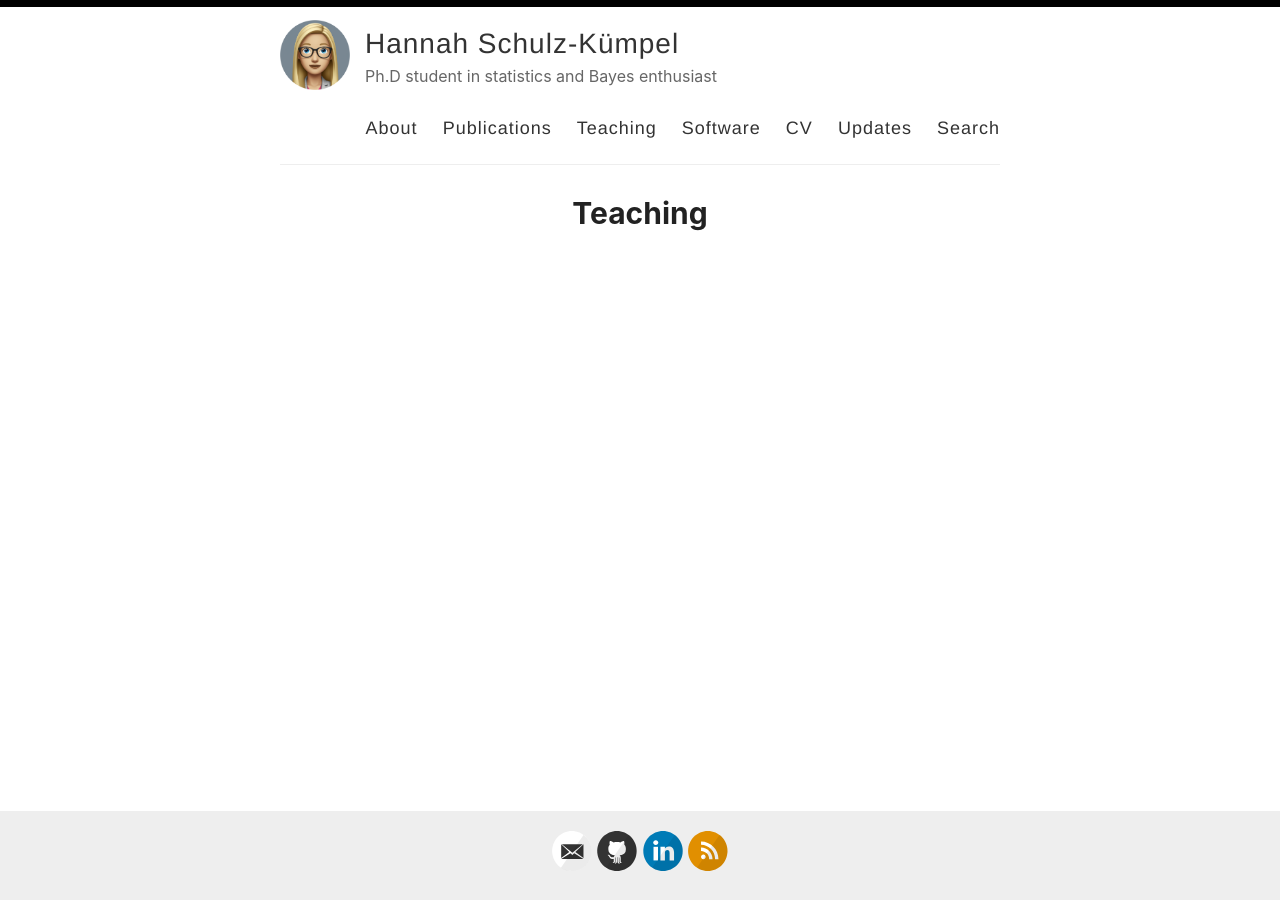
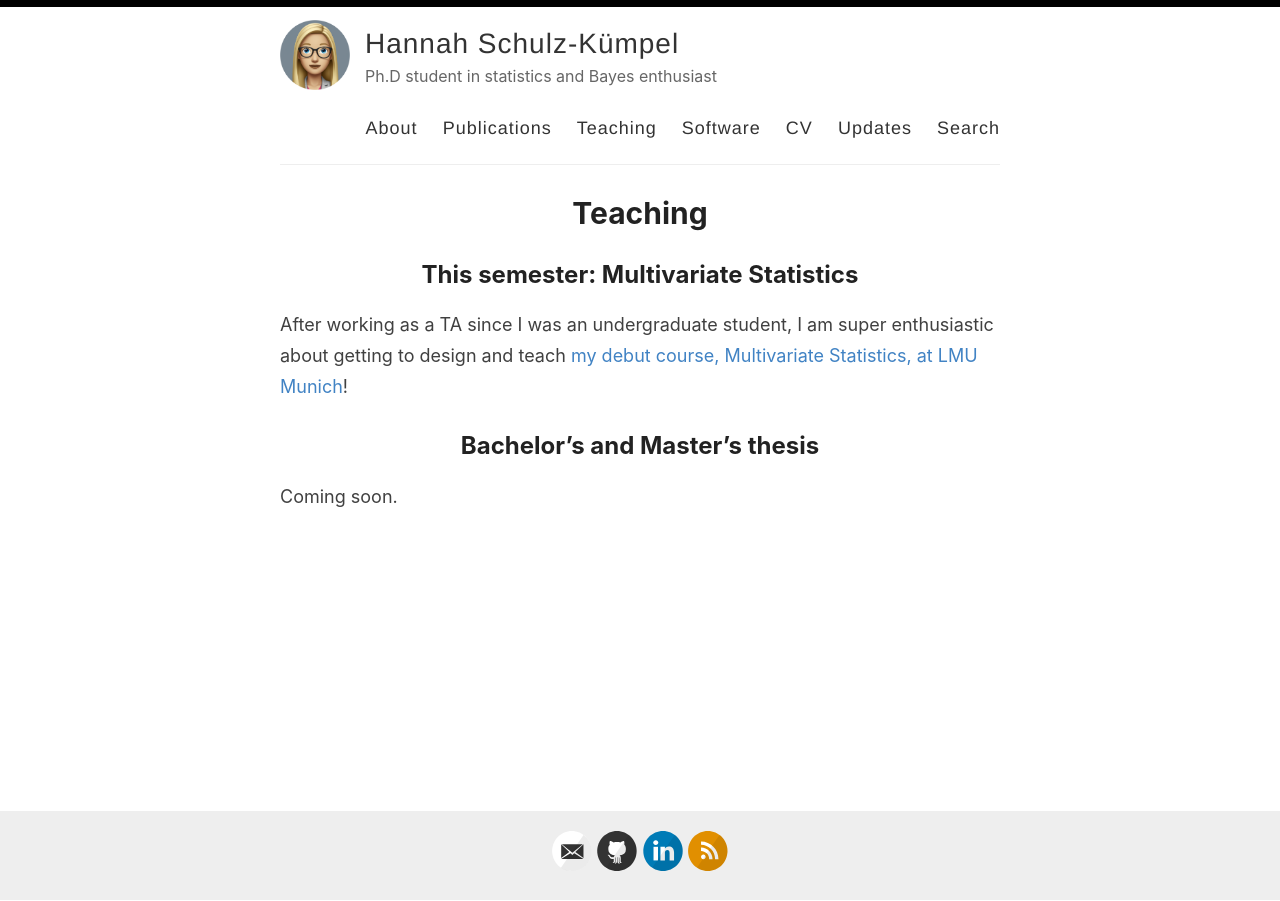
Before and after one commit to 11annah/11annah.github.io, a Jekyll site: the page built from _pages/teaching.md, in a window 1280 px wide. Built offline with Jekyll 4.4.1, drawn with Linux system fonts in a browser that asks for light colours.

Commit message:
Update teaching.md

```diff
--- a/_pages/teaching.md
+++ b/_pages/teaching.md
@@ -3,3 +3,9 @@ layout: page
 title: Teaching
 permalink: /teaching/
 ---
+
+## This semester: Multivariate Statistics
+After working as a TA since I was an undergraduate student, I am super enthusiastic about getting to design and teach [my debut course, Multivariate Statistics, at LMU Munich](https://11annah-s-teachings.github.io)!
+
+## Bachelor's and Master's thesis
+Coming soon.
```
